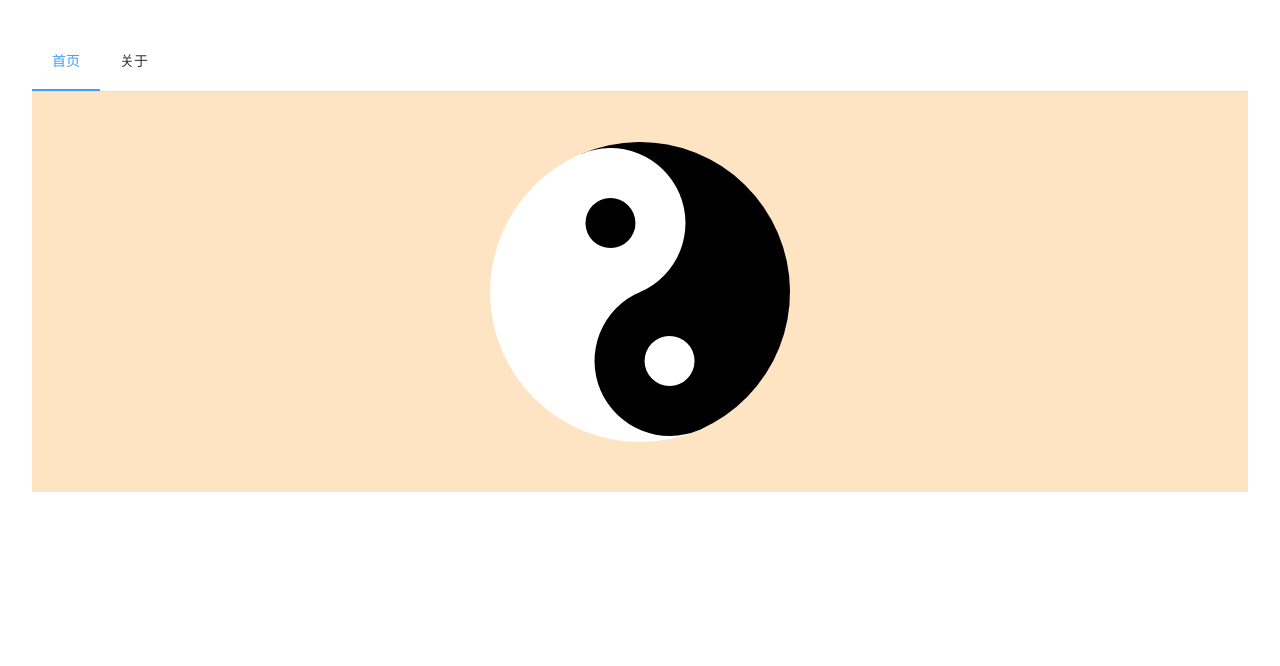
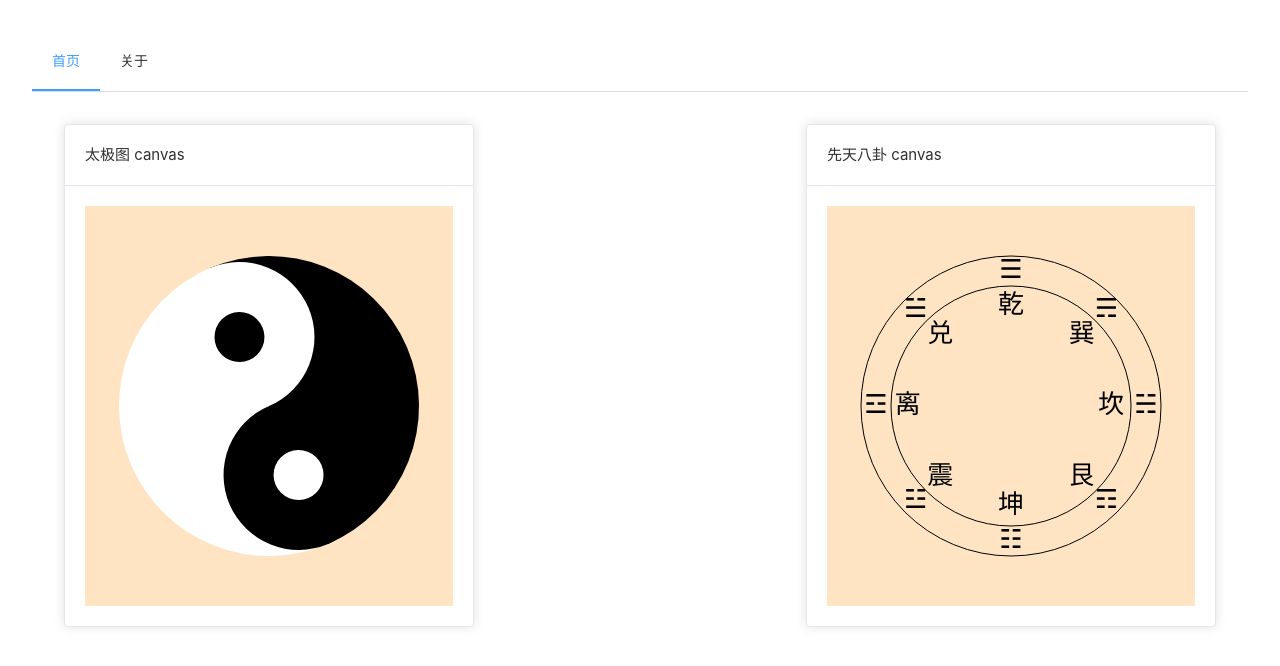
Before and after one commit to xunina/vue3-project-web, a Vue app: page / in a window 1280 px wide. Shown: the top 666 px of the page. Built offline with nearby package versions, Linux system fonts and the light colour scheme; the HTML template or start-up script is replaced by a standard one.

Commit message:
add xian tian ba gua

```diff
--- a/components.d.ts
+++ b/components.d.ts
@@ -11,6 +11,8 @@ export {}
 /* prettier-ignore */
 declare module 'vue' {
   export interface GlobalComponents {
+    BaGuaXian: typeof import('./src/components/BaGuaXian.vue')['default']
+    ElCard: typeof import('element-plus/es')['ElCard']
     ElMenu: typeof import('element-plus/es')['ElMenu']
     ElMenuItem: typeof import('element-plus/es')['ElMenuItem']
     HelloWorld: typeof import('./src/components/HelloWorld.vue')['default']
--- /dev/null
+++ b/src/components/BaGuaXian.vue
@@ -0,0 +1,60 @@
+<script setup lang="ts">
+import { ref, onMounted } from 'vue';
+
+  const baGuaXianRef = ref<HTMLCanvasElement | null>(null)
+    // 乾 兑 离 震       坤 艮 坎 巽
+  const guaList = ['\u2630', '\u2631', '\u2632', '\u2633', '\u2637', '\u2636', '\u2635', '\u2634']
+  const guaTextList = ['乾', '兑', '离 ', '震', '坤', '艮', '坎', '巽']
+
+  onMounted(() => {
+    const canvas = baGuaXianRef.value
+    if (!canvas) return
+    const ctx = canvas.getContext('2d')
+    if(!ctx) return
+    const cx = canvas.width/2
+    const cy = canvas.height/2
+    drawBaGua(ctx, cx, cy, 120, 150, guaList)
+  })
+
+  function drawBaGua(ctx: CanvasRenderingContext2D, cx: number, cy: number, inR: number, outR: number, list: string[]) {
+    if (!ctx) return
+
+    const textInR = 80
+    const oneDeg = Math.PI*2 / list.length
+    ctx.font = '26px serif'
+    ctx.textAlign = 'center'
+    ctx.textBaseline = 'middle'
+    list.forEach((gua, idx) => {
+      const rad = -idx*oneDeg - Math.PI/2
+      const x = cx + Math.cos(rad)*(inR+(outR-inR)/2)
+      const y = cy + Math.sin(rad)*(inR+(outR-inR)/2)
+      ctx.fillText(gua, x, y)
+
+      const textX = cx + Math.cos(rad)*(textInR+(inR-textInR)/2)
+      const textY = cy + Math.sin(rad)*(textInR+(inR-textInR)/2)
+      ctx.fillText(guaTextList[idx], textX, textY)
+    })
+
+    ctx.beginPath()
+    ctx.arc(cx, cy, inR, 0, Math.PI * 2)
+    ctx.stroke()
+    ctx.beginPath()
+    ctx.arc(cx, cy, outR, 0, Math.PI * 2)
+    ctx.stroke()
+  }
+
+</script>
+<template>
+  <div class="bagua-ctn">
+    <canvas ref="baGuaXianRef" width="400" height="400">
+    </canvas>
+  </div>
+</template>
+<style lang="css" scoped>
+  .bagua-ctn {
+    display: flex;
+    justify-content: center;
+    align-items: center;
+    background-color: bisque;
+  }
+</style>
--- a/src/views/HomeView.vue
+++ b/src/views/HomeView.vue
@@ -1,10 +1,40 @@
 <script setup lang="ts">
 import TaiJiRotate from '@/components/TaiJiRotate.vue';
+import BaGuaXian from '@/components/BaGuaXian.vue';
 
 </script>
 
 <template>
-  <main>
-    <TaiJiRotate></TaiJiRotate>
+  <main class="card-ctn">
+    <el-card class="card-com">
+      <template #header>
+        <div>
+          <span>
+            太极图 canvas
+          </span>
+        </div>
+      </template>
+      <TaiJiRotate></TaiJiRotate>
+    </el-card>
+    <el-card class="card-com">
+      <template #header>
+        <div>
+          <span>先天八卦 canvas</span>
+        </div>
+    </template>
+      <BaGuaXian></BaGuaXian>
+    </el-card>
   </main>
 </template>
+
+<style lang="css" scoped>
+  .card-ctn {
+    display: flex;
+    justify-content: space-between;
+    align-items: center;
+    padding: 2rem;
+  }
+  .card-com{
+    max-width: 410px;
+  }
+</style>
```
